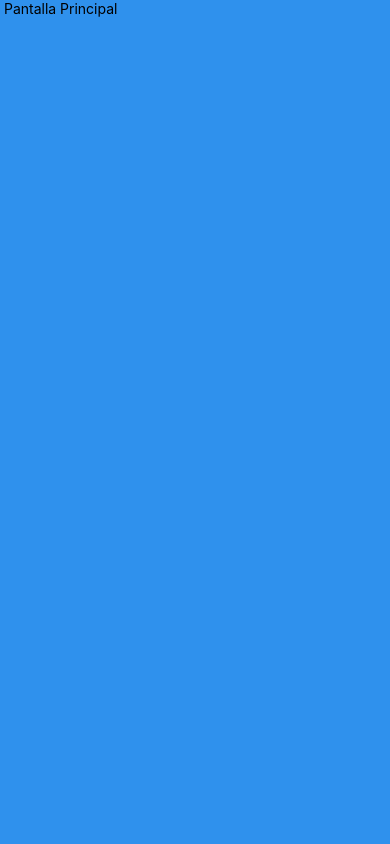
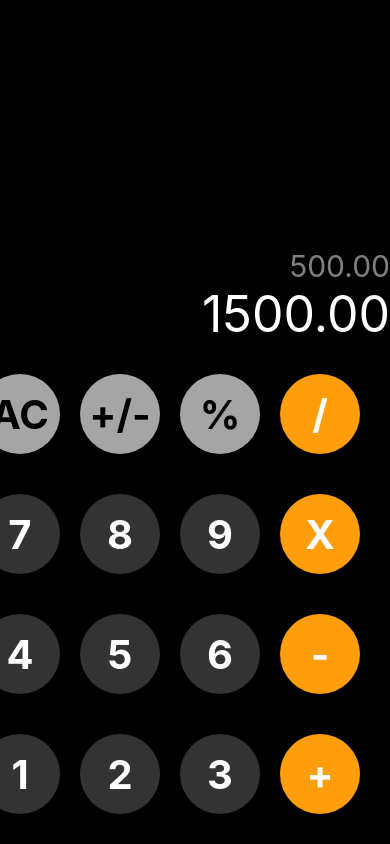
Before and after one commit to svaldessamperio/Calculator, a React Native app: screen / in a window 390 px wide. Built offline with nearby package versions, Linux system fonts and the light colour scheme.

Commit message:
Se agrean componentes de teclado

```diff
--- a/App.tsx
+++ b/App.tsx
@@ -1,20 +1,13 @@
-import React, { Component } from 'react'
-import { StyleSheet, Text, View } from 'react-native'
+import React from 'react';
+import {SafeAreaView, StatusBar} from 'react-native';
+import CalculatorScreen from './src/screens/CalculatorScreen';
+import { styles } from './src/theme/appTheme';
 
-export default class App extends Component {
-  render() {
-    return (
-      <View style={styles.container}>
-        <Text> Pantalla Principal </Text>
-      </View>
-    )
-  }
+export default function App() {
+  return (
+    <SafeAreaView style={styles.fondo}>
+      <StatusBar backgroundColor='black' barStyle='light-content'/>
+      <CalculatorScreen />
+    </SafeAreaView>
+  );
 }
-
-const styles = StyleSheet.create({
-    container: {
-      flex: 1,
-      backgroundColor: '#2f91ed',
-
-    },
-});
--- /dev/null
+++ b/src/components/ButtonKeyboard.tsx
@@ -0,0 +1,50 @@
+import React from 'react'
+import { View, Text, StyleSheet } from 'react-native'
+
+export default function ButtonKeyboard(props: any) {
+    const { label, type } = props;
+
+    const tipos = [
+        {
+            color: 'white',
+            backgroundColor: '#333333',
+        },
+        {
+            color: 'white',
+            backgroundColor: '#ff9e0a',
+        },
+        {
+            color: 'black',
+            backgroundColor: '#a5a5a5',
+        },
+    ];
+    const {color, backgroundColor} = tipos[type];
+
+    return (
+        <View style={styles.buttonContainer}>
+            <View style={[styles.button, {backgroundColor}] }>
+                <Text style={[styles.textButton,{color}]}>{label}</Text>
+            </View>
+        </View>
+    )
+}
+
+const styles = StyleSheet.create({
+    buttonContainer: {
+        padding: 10,
+    },
+
+    button: {
+        borderRadius: 100,
+        // backgroundColor: "#a5a5a5",
+        height: 80,
+        width: 80,
+        alignItems: 'center',
+        justifyContent: 'center',
+    },
+    textButton: {
+        fontSize: 40,
+        fontWeight:'bold',
+        // color: 'black',
+    },
+});
--- /dev/null
+++ b/src/components/KeyboardRow.tsx
@@ -0,0 +1,33 @@
+import React from 'react'
+import { View, Text, StyleSheet } from 'react-native'
+import ButtonKeyboard from './ButtonKeyboard';
+
+
+export default function KeyboardRow(props: any) {
+    const {buttons} = props;
+
+    return (
+        <View style= {styles.keyboardContainer}>
+            <View style={styles.keyboardRowContainer}>
+                <ButtonKeyboard label={buttons[0].label} type={buttons[0].type}/>
+                <ButtonKeyboard label={buttons[1].label} type={buttons[1].type}/>
+                <ButtonKeyboard label={buttons[2].label} type={buttons[2].type}/>
+                <ButtonKeyboard label={buttons[3].label} type={buttons[3].type}/>
+            </View>
+        </View>
+    )
+}
+
+const styles = StyleSheet.create({
+    keyboardContainer: {
+        flexDirection: 'row',
+        justifyContent: 'space-around',
+        alignItems: 'flex-end',
+        padding: 10,
+    },
+    keyboardRowContainer: {
+        flex: 1,
+        flexDirection: 'row',
+        justifyContent: 'center',
+    },
+});
--- /dev/null
+++ b/src/screens/CalculatorScreen.tsx
@@ -0,0 +1,43 @@
+import React from 'react';
+import {View, Text} from 'react-native';
+import KeyboardRow from '../components/KeyboardRow';
+import { styles } from '../theme/appTheme';
+
+export default function CalculatorScreen() {
+  return (
+    <View style={styles.calculadoraContainer}>
+      <Text style={styles.textoOperaciones}>500.00</Text>
+      <Text style={styles.texto}>1500.00</Text>
+      <View style= {styles.keyboardMainContainer}>
+        <KeyboardRow buttons={
+          [{ label: 'AC', type: 2 },
+           { label: '+/-', type: 2 },
+           { label: '%', type: 2 },
+           { label: '/', type: 1 },
+          ]}
+        />
+        <KeyboardRow buttons={
+          [{ label: '7', type: 0 },
+           { label: '8', type: 0 },
+           { label: '9', type: 0 },
+           { label: 'X', type: 1 },
+          ]}
+        />
+        <KeyboardRow buttons={
+          [{ label: '4', type: 0 },
+           { label: '5', type: 0 },
+           { label: '6', type: 0 },
+           { label: '-', type: 1 },
+          ]}
+        />
+        <KeyboardRow buttons={
+          [{ label: '1', type: 0 },
+           { label: '2', type: 0 },
+           { label: '3', type: 0 },
+           { label: '+', type: 1 },
+          ]}
+        />
+      </View>
+    </View>
+  );
+}
--- /dev/null
+++ b/src/theme/appTheme.tsx
@@ -0,0 +1,27 @@
+import { StyleSheet } from 'react-native';
+
+export const styles = StyleSheet.create({
+    fondo: {
+        flex:1,
+        backgroundColor: 'black',
+
+    },
+    calculadoraContainer: {
+        flex: 1,
+        justifyContent: 'flex-end',
+        alignItems: 'flex-end',
+    },
+    textoOperaciones: {
+        color: 'rgba(255,255,255,0.5)',
+        fontSize: 30,
+    },
+    texto: {
+        color: 'white',
+        fontSize: 50,
+    },
+    keyboardMainContainer: {
+        flexDirection: 'column',
+        alignItems: 'flex-start',
+        padding: 10,
+    },
+});
```
